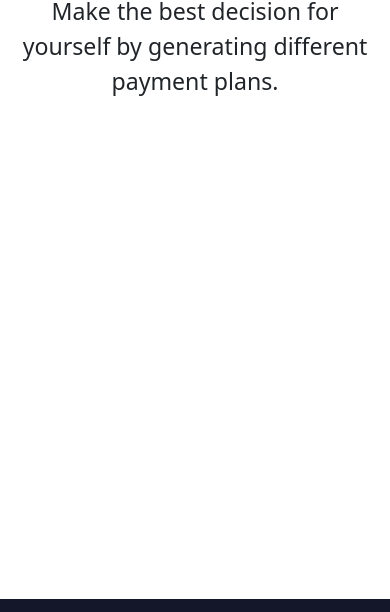
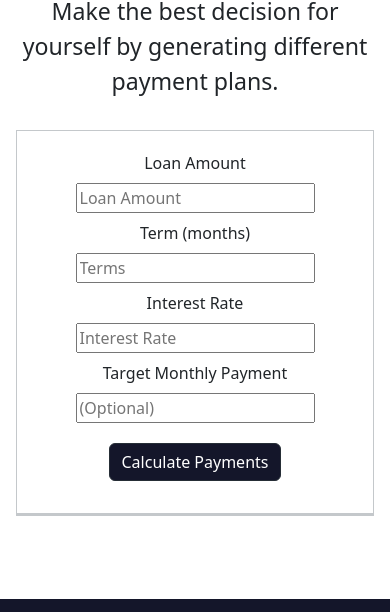
Before and after one commit to taranveersingh93/paycal, a plain HTML site: page app.html in a window 390 px wide. Shown: the part 133-745 px from the top of the page. Drawn offline with nearby package versions, Linux system fonts and the light colour scheme; some packages are replaced by stand-ins of ours; a script that the page names is missing.

Commit message:
Make form responsive

```diff
--- a/app.html
+++ b/app.html
@@ -64,6 +64,32 @@
 		<main class="container py-3">
 			<h1 class="display-5 text-center">PayCal</h1>
 			<p class="text-center fs-3 lead">Make the best decision for yourself by generating different payment plans.</p>
+			<div class="row p-3">
+				<div class="col-12 col-lg-4 border border-1 border-secondary-subtle">
+					<form action="#" class="p-3 d-flex align-items-center flex-column">
+						<div class="input-container p-1 d-flex flex-column flex-sm-row justify-content-between align-items-center">
+							<label for="formLoan" class="form-label">Loan Amount</label>
+							<input type="number" placeholder="Loan Amount" id="formLoan" name="formLoan" />
+						</div>
+						<div class="input-container p-1 d-flex flex-column flex-sm-row justify-content-between align-items-center">
+							<label for="formTerm" class="form-label">Term (months)</label>
+							<input type="number" placeholder="Terms" id="formTerm" name="formTerm" />
+						</div>
+						<div class="input-container p-1 d-flex flex-column flex-sm-row justify-content-between align-items-center">
+							<label for="formInterest" class="form-label">Interest Rate</label>
+							<input type="number" placeholder="Interest Rate" id="formInterest" name="formInterest" />
+						</div>
+						<div class="input-container p-1 d-flex flex-column justify-content-between align-items-center">
+							<label for="formTargetPayment" class="form-label">Target Monthly Payment</label>
+							<input type="number" placeholder="(Optional)" class="" id="formTargetPayment" name="formTargetPayment" />
+						</div>
+						<div class="text-end d-flex flex-column align-items-center justify-content-end py-3">
+							<button id="btnSubmit" class="btn btn-primary" type="button">Calculate Payments</button>
+						</div>
+					</form>
+				</div>
+				<div class="col-12 col-lg-8 border border-1 border-secondary-subtle"></div>
+			</div>
 		</main>
 
 		<footer class="py-3 container-fluid">
--- a/css/site.css
+++ b/css/site.css
@@ -88,8 +88,37 @@ pre[class*="language-"] {
     --bs-nav-link-hover-color: white;
 }
 
+.input-container {
+    width: 20rem;
+}
+
+
 @media (min-width: 576px) {
     .app-logo {
         max-width: 400px;
     }
+    #formTargetPayment {
+        width: 100%;
+    }
  }
+
+@media (min-width: 768px) {
+ }
+
+@media (min-width: 992px) {
+    .input-container input {
+        width: 50%;
+    }
+
+    .input-container {
+        width: 100%;
+    }
+ }
+
+@media (min-width: 1200px) {
+
+ }
+
+@media (min-width: 1400px) {
+
+ }
```
